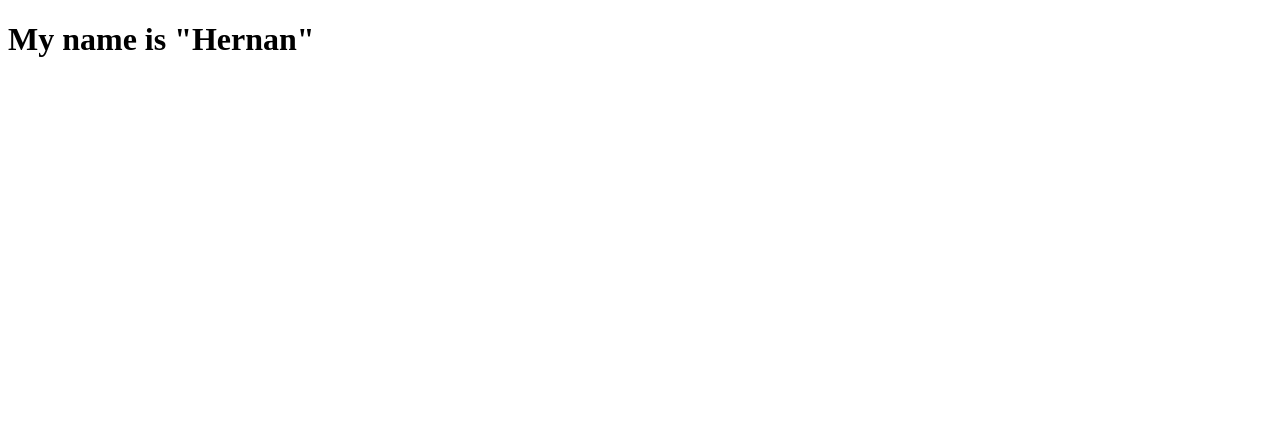
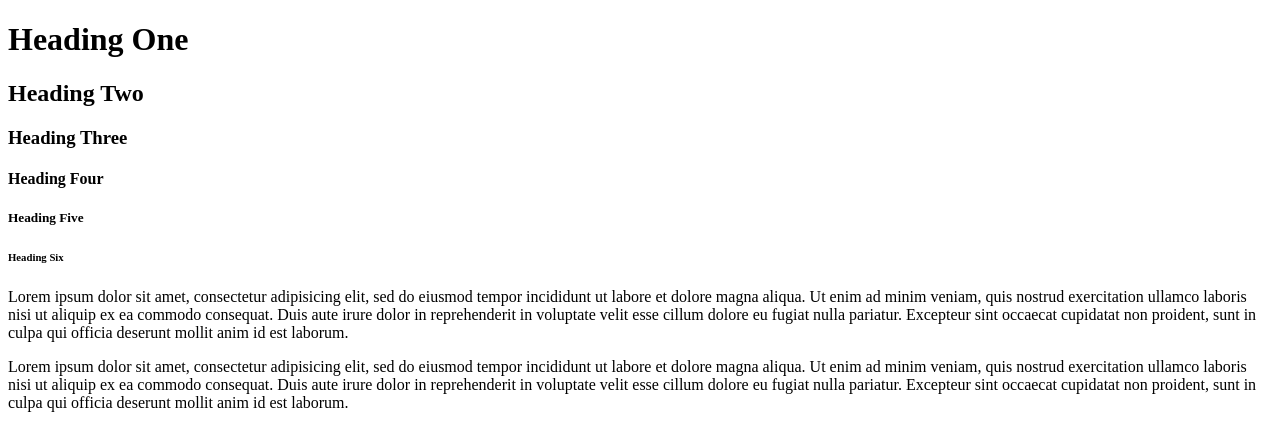
Before and after one commit to HernanMota2016/first-github-project, a plain HTML site: page index.html in a window 1280 px wide. Drawn offline with Linux system fonts and the light colour scheme.

Commit message:
initial commit

```diff
--- a/index.html
+++ b/index.html
@@ -1,12 +1,33 @@
 <!DOCTYPE html>
-<html lang="en">
-<head>
-  <meta charset="UTF-8">
-  <meta http-equiv="X-UA-Compatible" content="IE=edge">
-  <meta name="viewport" content="width=device-width, initial-scale=1.0">
-  <title>Document</title>
-</head>
-<body>
-  <h1> My name is "Hernan"</h1>
-</body>
+<html>
+    <head>
+        <title>HTML Cheat Sheet</title>
+    </head>
+    <body>
+        <!--  Headings -->
+        <h1>Heading One</h1>
+        <h2>Heading Two</h2>
+        <h3>Heading Three</h3>
+        <h4>Heading Four</h4>
+        <h5>Heading Five</h5>
+        <h6>Heading Six</h6>
+
+        <!-- Paragraphs -->
+          <p>
+            Lorem ipsum dolor sit amet, consectetur adipisicing elit, sed do eiusmod
+            tempor incididunt ut labore et dolore magna aliqua. Ut enim ad minim veniam,
+            quis nostrud exercitation ullamco laboris nisi ut aliquip ex ea commodo
+            consequat. Duis aute irure dolor in reprehenderit in voluptate velit esse
+            cillum dolore eu fugiat nulla pariatur. Excepteur sint occaecat cupidatat non
+            proident, sunt in culpa qui officia deserunt mollit anim id est laborum.
+          </p>
+          <p>
+            Lorem ipsum dolor sit amet, consectetur adipisicing elit, sed do eiusmod
+            tempor incididunt ut labore et dolore magna aliqua. Ut enim ad minim veniam,
+            quis nostrud exercitation ullamco laboris nisi ut aliquip ex ea commodo
+            consequat. Duis aute irure dolor in reprehenderit in voluptate velit esse
+            cillum dolore eu fugiat nulla pariatur. Excepteur sint occaecat cupidatat non
+            proident, sunt in culpa qui officia deserunt mollit anim id est laborum.
+          </p>
+    </body>
 </html>
```
